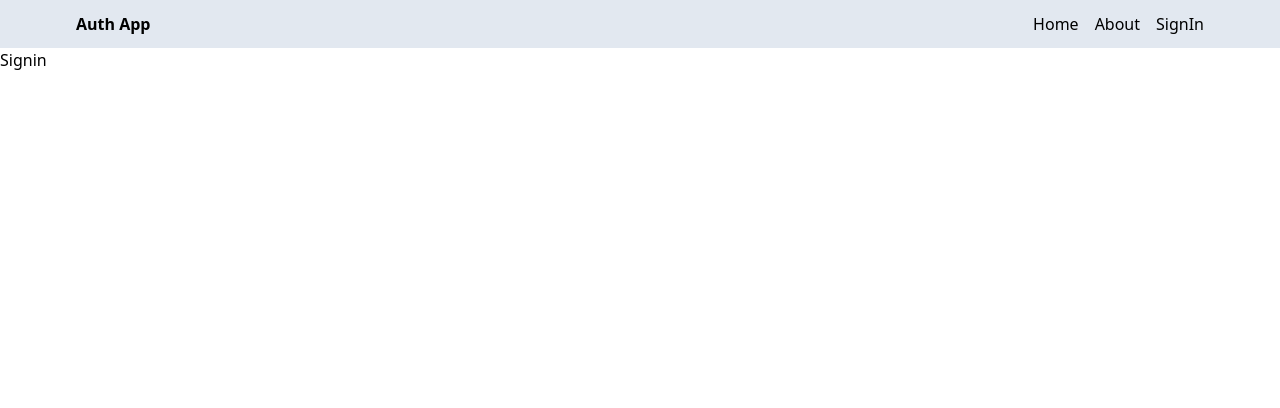
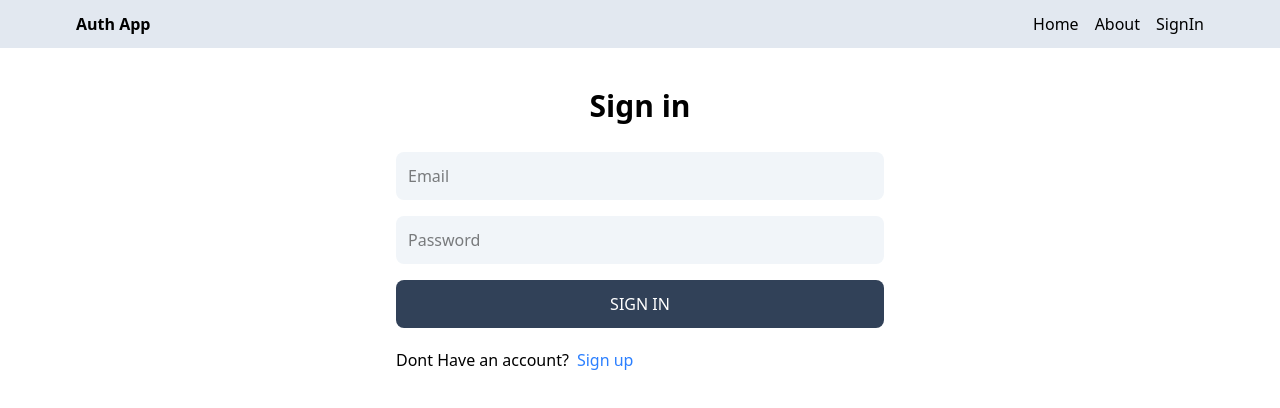
Before and after one commit to ChaitanyaM2004/mern-auth, a React (Vite) app in the folder client/: page /signin in a window 1280 px wide. Shown: the top 408 px of the page. Built offline with nearby package versions, Linux system fonts and the light colour scheme.

Commit message:
complete the sign in page functionality

```diff
--- a/client/src/pages/SignIn.jsx
+++ b/client/src/pages/SignIn.jsx
@@ -1,8 +1,55 @@
-import React from 'react'
+import { React , useState ,useEffect} from 'react'
+import { Link , useNavigate } from 'react-router-dom'
+export const SignIn = () => {
+  const [formData , setFormData] = useState({})
+  const [error , setError] = useState(false)
+  const [loading,setLoading] = useState(false);
+  const navigate = useNavigate();
+  const handleChange = (e)=>{
+     setFormData({...formData,[e.target.id]:e.target.value})
+  }
+  const handleSubmit = async(e)=>{
+    e.preventDefault();
+    try{
+      setLoading(true);
+      setError(false)
+      const res = await fetch('/api/auth/signin',{
+      method:'POST',
+      headers:{
+        'Content-Type' : 'application/json'
+      },
+      body:JSON.stringify(formData),
+    });
+    const data = await res.json();
+    setLoading(false);
+    if(data.success===false){
+      setError(true);
+      return;
+    }
+      navigate('/')
+    } catch(error){
+       setLoading(false);
+       setError(true)
+    }
+  }
 
-export const Signin = () => {
   return (
-    <div>Signin</div>
+    <div className='p-3 max-w-lg mx-auto'>
+      <h1 className='text-3xl text-center font-semibold my-7'>Sign in</h1>
+      <form onSubmit={handleSubmit} className='flex flex-col gap-4'>
+        <input type="email" placeholder='Email' id='email' className='bg-slate-100 p-3 rounded-lg' onChange={handleChange}/>
+        <input type="password" placeholder='Password' id='password' className='bg-slate-100 p-3 rounded-lg' onChange={handleChange}/>
+        <button disabled={loading} className='bg-slate-700 text-white p-3 rounded-lg uppercase hover:opacity-95 disabled:opacity-80'>{loading?'Loading...':'Sign in'}</button>
+      </form>
+      <div className="flex gap-2 mt-5">
+        <p>Dont Have an account?</p>
+        <Link to='/signup'>
+           <span className='text-blue-500'>Sign up</span>
+        </Link>
+      </div>
+      <p className='text-red-700 mt-5'>{error&&"Something went wrong!"}</p>
+    </div>
   )
 }
-export default Signin
+
+export default SignIn
--- a/client/src/pages/SignUp.jsx
+++ b/client/src/pages/SignUp.jsx
@@ -1,9 +1,10 @@
 import { React , useState ,useEffect} from 'react'
-import { Link } from 'react-router-dom'
+import { Link , useNavigate } from 'react-router-dom'
 export const SignUp = () => {
   const [formData , setFormData] = useState({})
   const [error , setError] = useState(false)
   const [loading,setLoading] = useState(false);
+  const navigate = useNavigate();
   const handleChange = (e)=>{
      setFormData({...formData,[e.target.id]:e.target.value})
   }
@@ -25,6 +26,7 @@
       setError(true);
       return;
     }
+    navigate('/signin')
     } catch(error){
        setLoading(false);
        setError(true)
```
